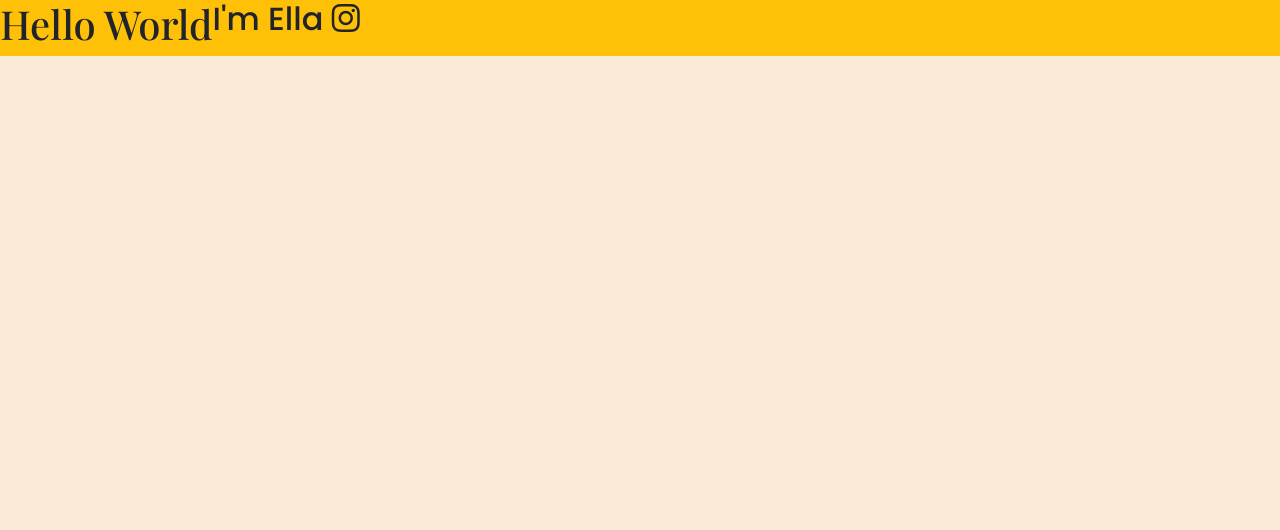
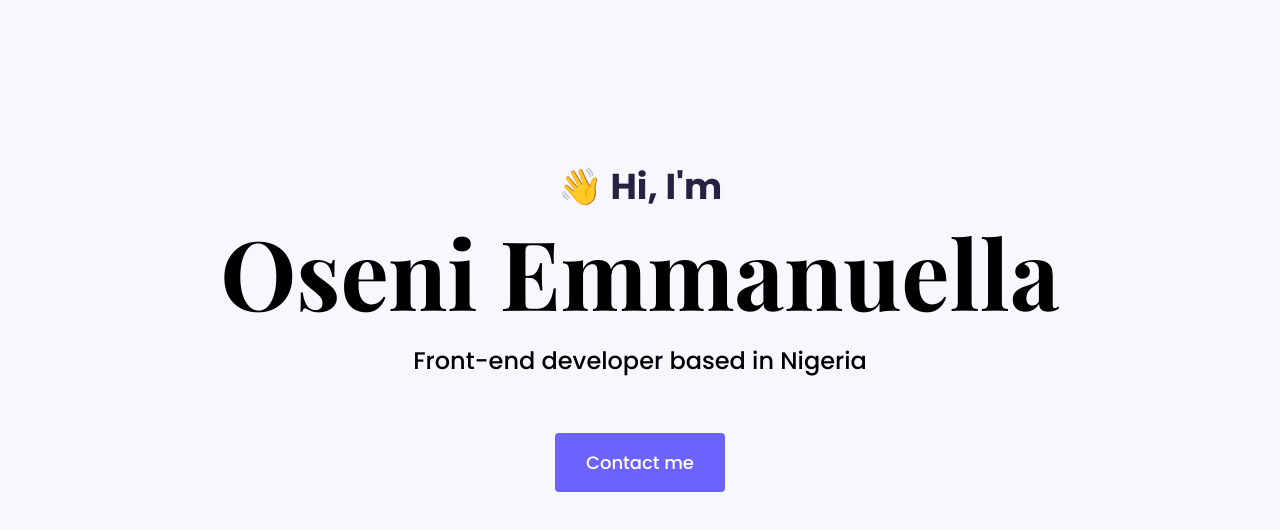
Before and after one commit to Oseni-Ella/my-portfolio-project, a plain HTML site: page index.html in a window 1280 px wide. Drawn offline with nearby package versions, Linux system fonts and the light colour scheme.

Commit message:
Added homepage hero

```diff
--- a/index.html
+++ b/index.html
@@ -29,9 +29,13 @@
     <link rel="stylesheet" href="styles/styles.css" />
   </head>
   <body>
-    <div class="d-flex bg-warning">
-      <h1>Hello World</h1>
-      <h2>I'm Ella <i class="fa-brands fa-instagram"></i></h2>
+    <div class="hero">
+      <p>👋 Hi, I'm</p>
+      <h1>Oseni Emmanuella</h1>
+      <h2 class="mb-5">Front-end developer based in Nigeria</h2>
+      <div>
+        <a href="#" class="btn btn-branding">Contact me</a>
+      </div>
     </div>
   </body>
 </html>
--- a/styles/styles.css
+++ b/styles/styles.css
@@ -1,12 +1,59 @@
-/*font-family: 'Playfair Display', serif;
-font-family: 'Poppins', sans-serif;  */
+:root {
+  --branding-color: #6c63ff;
+  --secondary-color: #f9f7fe;
+  --heading-font-family: "Playfair Display", serif;
+  --default-font-family: "Poppins", sans-serif;
+}
 
 body {
-  background-color: antiquewhite;
+  font-family: var(--default-font-family);
 }
+
+h1,
+h2,
+h3,
+h4,
+h5,
+h6 {
+  color: black;
+  font-family: var(--heading-font-family);
+  font-weight: bold;
+}
+
 h1 {
-  font-family: "Playfair Display", serif;
+  font-size: 96px;
 }
-h2 {
-  font-family: "Poppins", sans-serif;
+
+p {
+  font-weight: normal;
 }
+
+.hero {
+  background: var(--secondary-color);
+  text-align: center;
+  padding: 160px 20px;
+}
+
+.hero p {
+  font-size: 36px;
+  font-weight: bold;
+  margin: 0;
+  color: #272142;
+}
+
+.hero h2 {
+  font-family: var(--default-font-family);
+  font-weight: normal;
+  line-height: 2;
+  font-size: 24px;
+}
+
+.btn-branding {
+  background: var(--branding-color);
+  border-radius: 4px;
+  color: white;
+  font-size: 18px;
+  line-height: 27px;
+  padding: 15px 30px;
+  text-decoration: none;
+}
```
